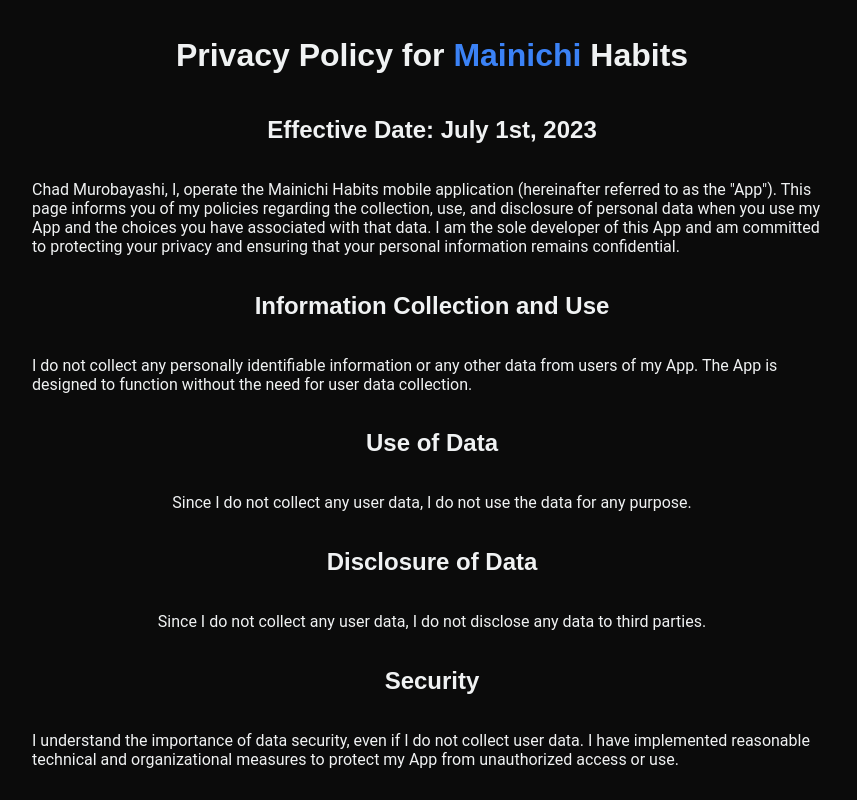
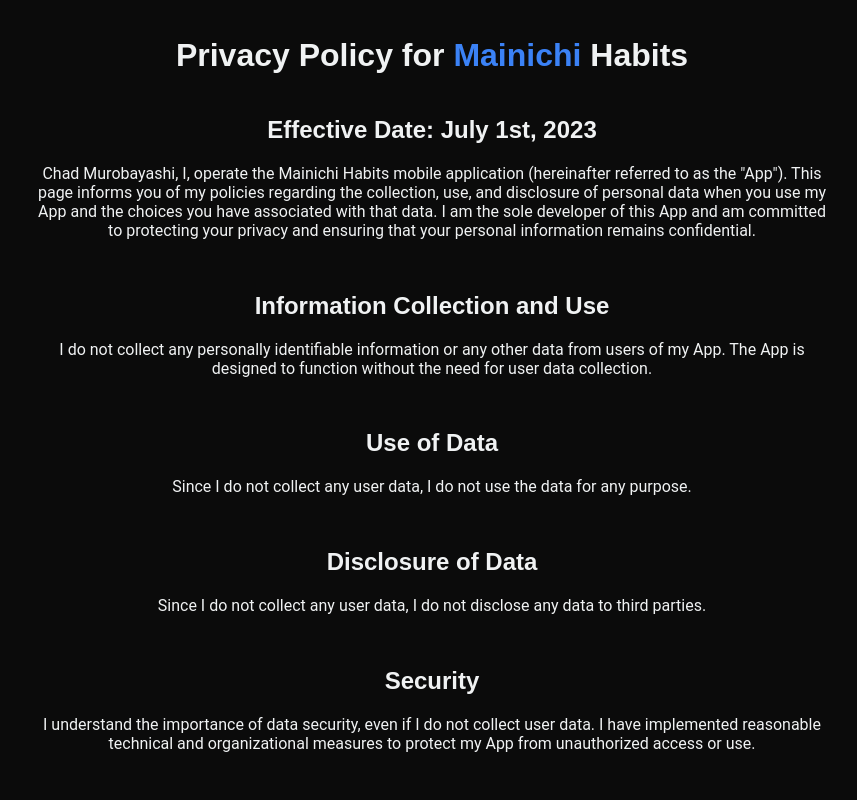
Before and after one commit to chadmuro/mainichi-habits-landing, a SvelteKit app: page /privacy in a window 1280 px wide. Shown: the top 800 px of the page, without its empty margins (208-1065 px from the left). Built offline with nearby package versions, Linux system fonts and the light colour scheme.

Commit message:
fix: Update padding and margins in privacy page

```diff
--- a/src/routes/privacy/+page.svelte
+++ b/src/routes/privacy/+page.svelte
@@ -53,7 +53,10 @@
 
 <style>
 	p {
+		width: 100%;
 		font-family: 'Roboto', sans-serif;
+		margin-top: 0;
+		padding-bottom: 16px;
 	}
 
 	.container {
@@ -62,6 +65,7 @@
 		flex-direction: column;
 		align-items: center;
 		justify-content: center;
+		text-align: center;
 		width: 100%;
 		max-width: 800px;
 	}
```
